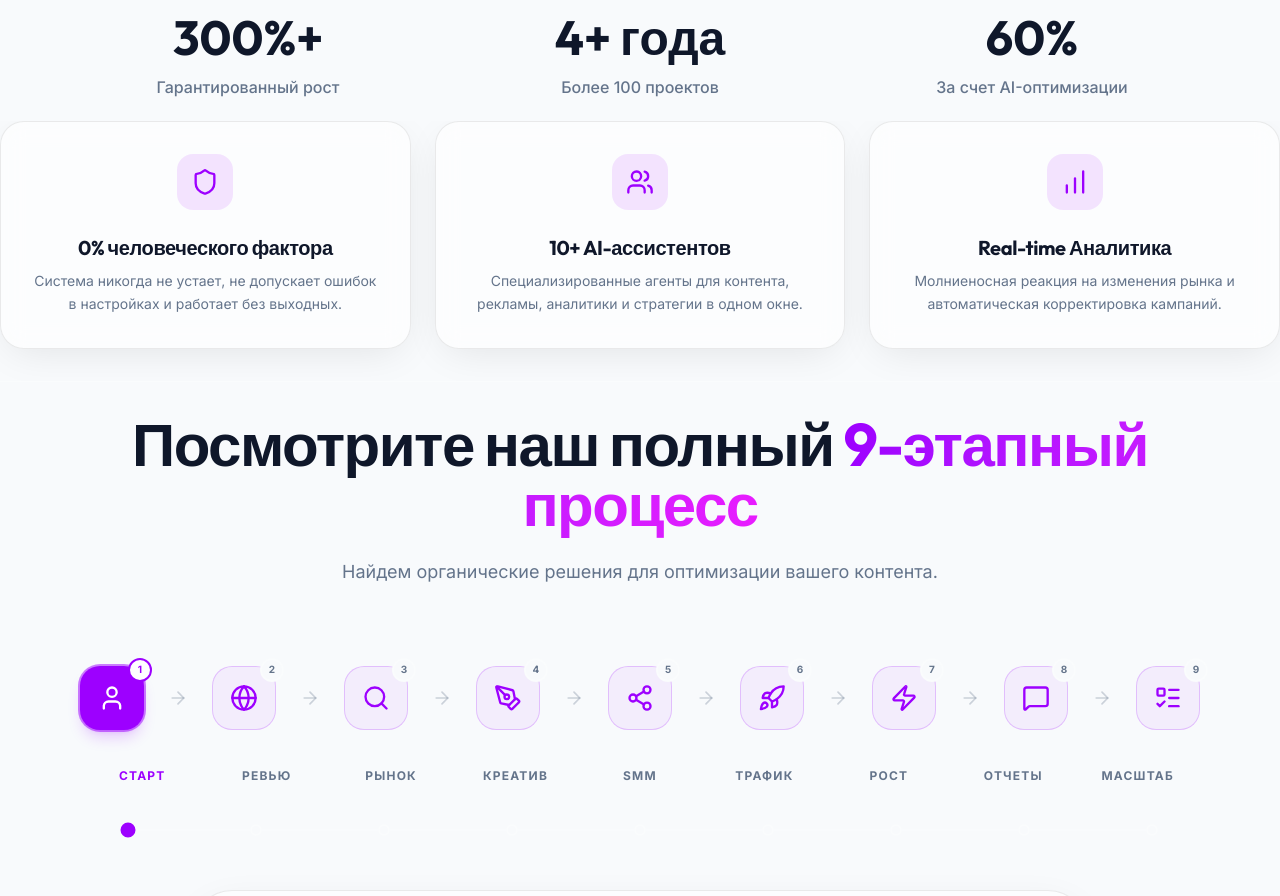
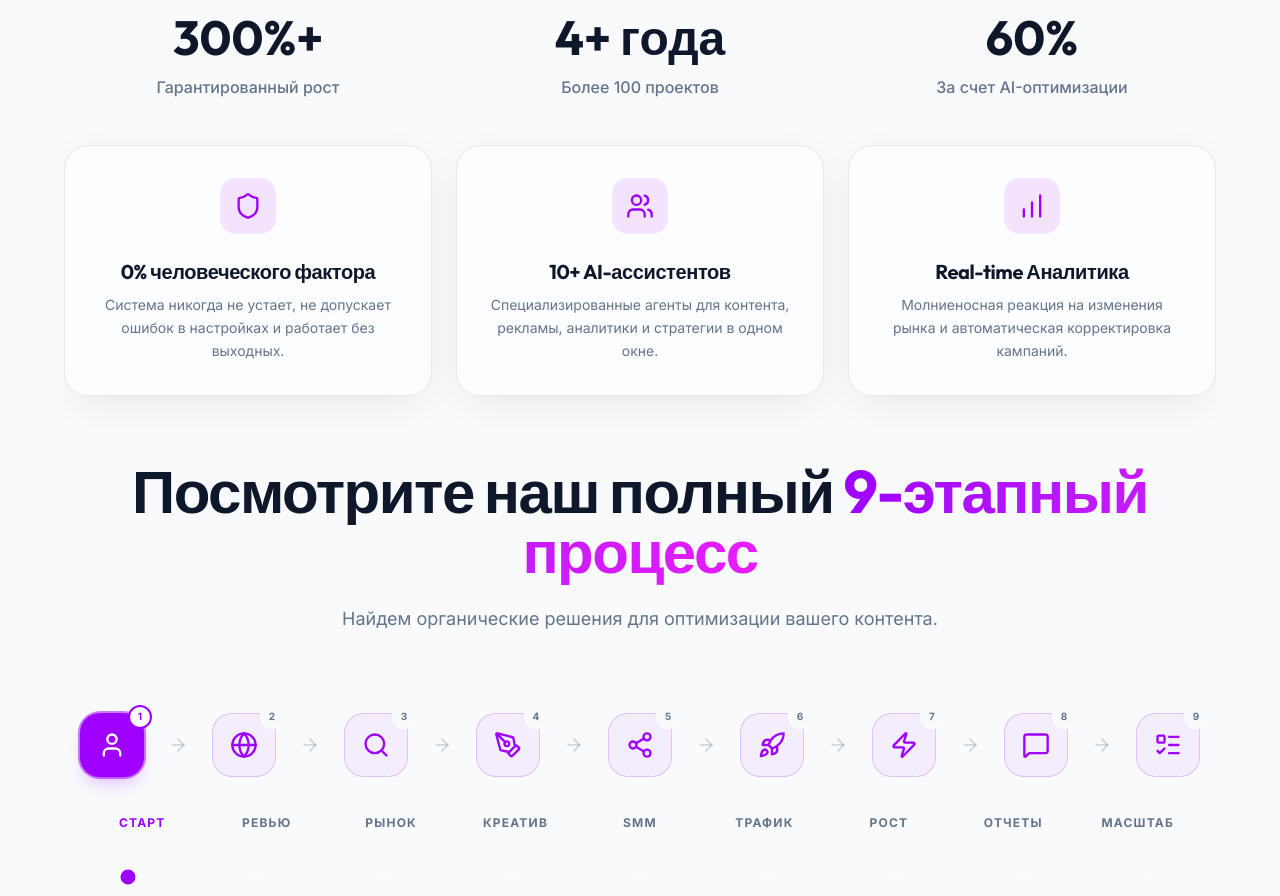
Before and after one commit to bur-Dan9/MINIapp, a React (Vite) app: page / in a window 1280 px wide. Shown: the part 820-1716 px from the top of the page. Built offline with nearby package versions, Linux system fonts and the light colour scheme.

Commit message:
Add horizontal padding to value cards container

```diff
--- a/src/components/Hero.jsx
+++ b/src/components/Hero.jsx
@@ -84,11 +84,11 @@ const Hero = ({ onJoinWaitlist }) => {
             <Metrics />
 
             {/* Value Cards Row */}
-            <div className="w-full overflow-x-clip">
+            <div className="w-full overflow-x-clip px-4 lg:px-16">
                 <div
                     ref={scrollRef}
                     onScroll={handleScroll}
-                    className="flex overflow-x-auto pb-8 md:grid md:grid-cols-3 gap-6 snap-x snap-mandatory hide-scrollbar"
+                    className="flex overflow-x-auto pb-8 md:grid md:grid-cols-3 gap-6 snap-x snap-mandatory hide-scrollbar pt-6"
                 >
                     <div className="glass-card p-8 rounded-3xl flex flex-col items-center text-center group hover:translate-y-[-5px] transition-all w-[85vw] shrink-0 md:w-auto snap-center">
                         <div className="w-14 h-14 rounded-2xl bg-brand-purple/10 flex items-center justify-center mb-6 text-brand-purple">
```
